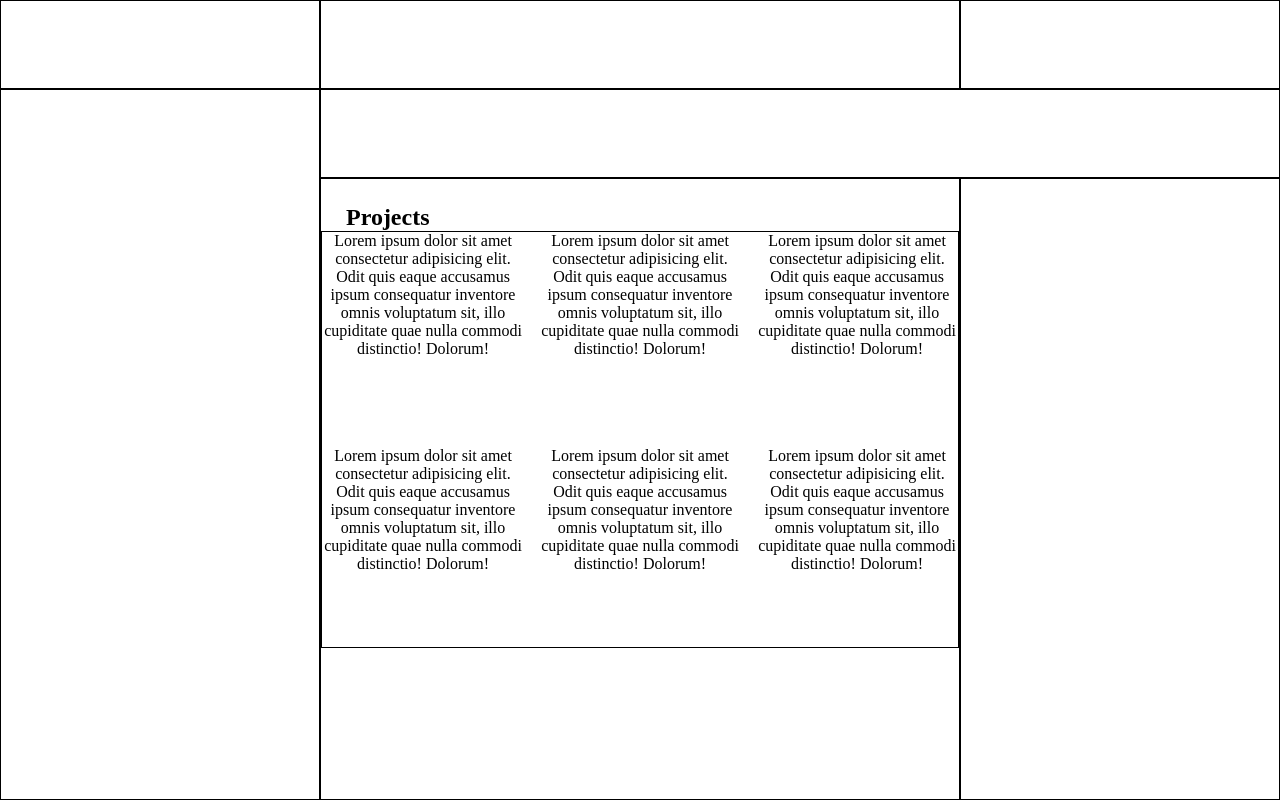
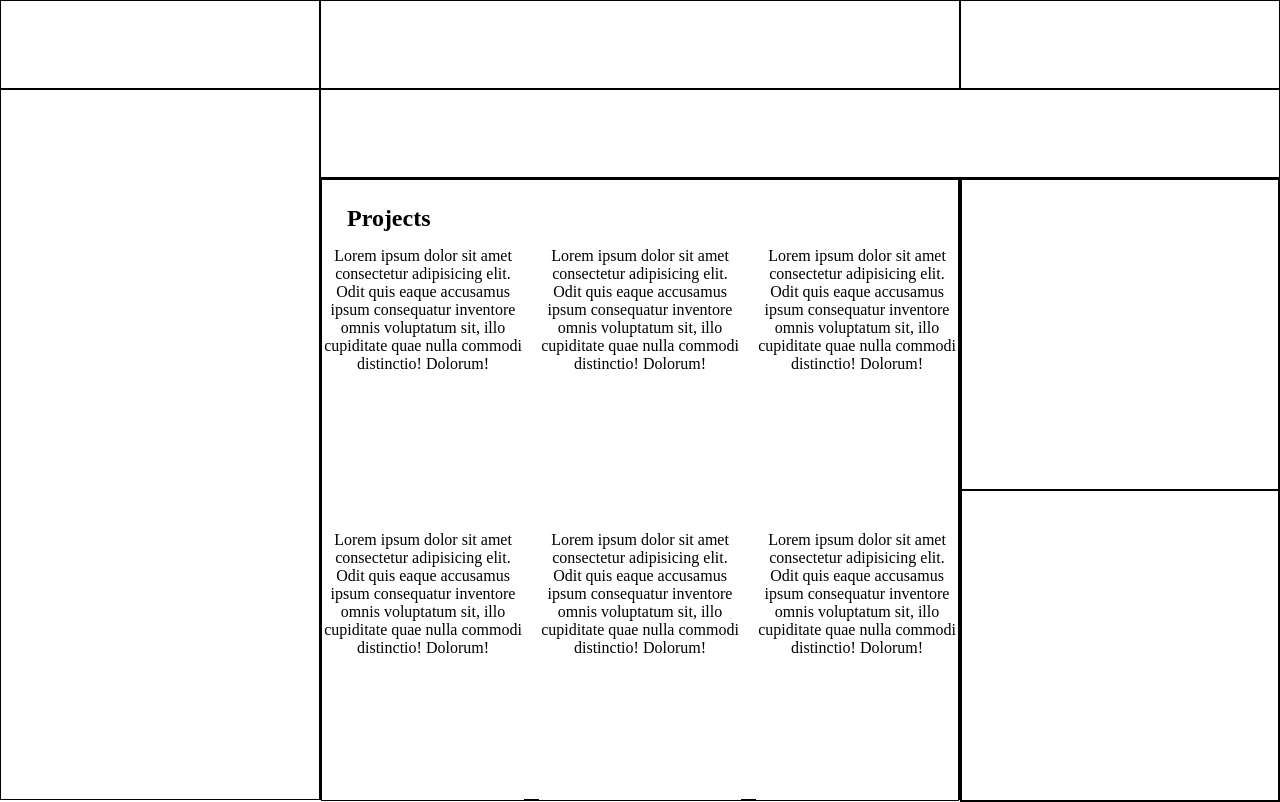
Before and after one commit to mitchelldirt/admin-dashboard, a plain HTML site: page index.html in a window 1280 px wide. Drawn offline with Linux system fonts and the light colour scheme.

Commit message:
Structured the projects, announcements, and trending sections

```diff
--- a/index.html
+++ b/index.html
@@ -32,8 +32,10 @@
         </section>
 
         <section class="projectsContainer">
-            <h2 style="position: relative;">Projects</h2>
             <section class="projects">
+                <div class="projectsHeadingContainer">
+                    <h2 class="projectsHeading">Projects</h2>
+                </div>
                 <div class="card">
                     <p class="title"></p>
                     <p>Lorem ipsum dolor sit amet consectetur adipisicing elit. Odit quis eaque accusamus ipsum
@@ -79,7 +81,13 @@
         </section>
 
         <section class="announceAndTrending">
+            <section class="announcments">
 
+            </section>
+
+            <section class="trending">
+
+            </section>
         </section>
 
     </main>
--- a/style.css
+++ b/style.css
@@ -50,7 +50,7 @@ main {
   grid-column: 1 / 2;
   grid-row: 2 / -1;
   display: grid;
-  grid-template-columns: 1fr;
+  grid-template-columns: 1fr 4fr;
   grid-template-rows: repeat(10, 1fr) 8fr;
 }
 
@@ -65,17 +65,32 @@ main {
 
 .projects {
   display: grid;
-  grid-template-columns: repeat(auto-fit, minmax(150px, 1fr));
+  grid-template-columns: repeat(3, 1fr);
+  grid-template-rows: auto 1fr 1fr;
   gap: 15px;
+  height: 100%;
+}
+
+.projectsHeading {
+  position: relative;
+  width: 100%;
+  grid-column: span 3;
+}
+
+.projectsHeadingContainer {
+  grid-column: span 3;
 }
 
 .projects .card {
   background-color: #ffffff;
   color: black;
   text-align: center;
-  height: 200px;
+  height: 1fr
 }
 
 .announceAndTrending {
   grid-column: 3 / 4;
+  display: grid;
+  grid-template-rows: 1fr 1fr;
+  height: 100%;
 }
```
